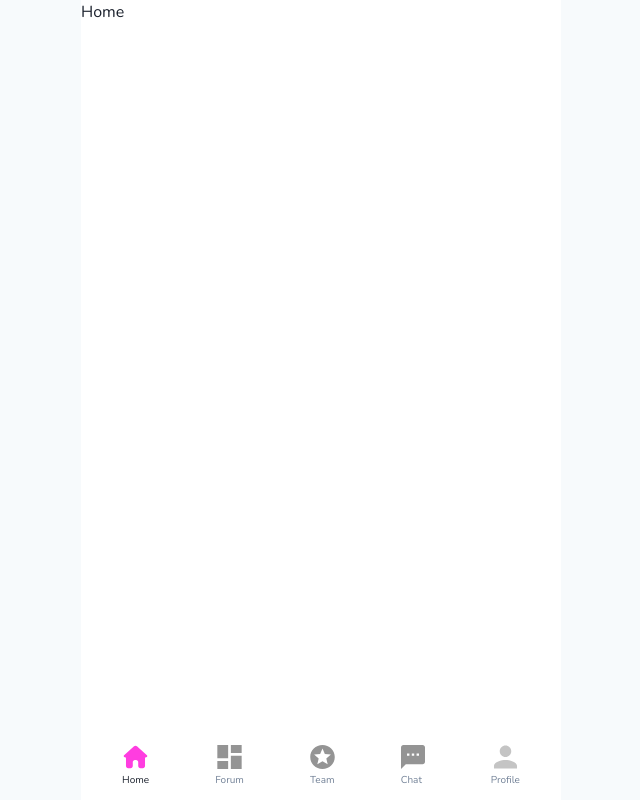
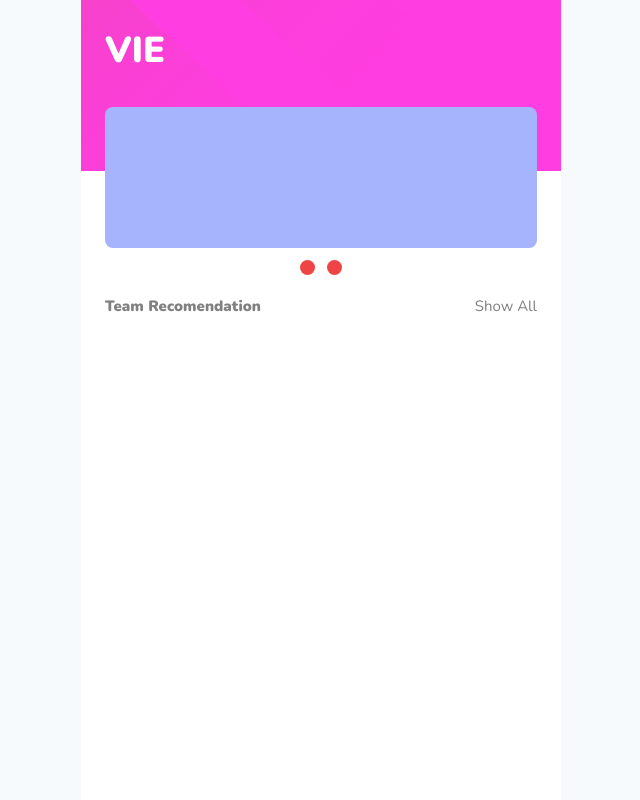
Before and after one commit to milhamm/vie, a Next.js app in the folder app/: page / in a window 1280 px wide. Shown: the whole page, without its empty margins (319-959 px from the left). Built offline with nearby package versions, Linux system fonts and the light colour scheme.

Commit message:
main page

```diff
--- a/app/pages/index.tsx
+++ b/app/pages/index.tsx
@@ -1,13 +1,45 @@
+import { Text, Input, Button, Link } from "@chakra-ui/react";
 import BottomNav from "components/BottomNav";
 import DefaultLayout from "components/Layouts/DefaultLayout";
 import type { NextPage } from "next";
 import Head from "next/head";
 import Image from "next/image";
 
-export default function Home() {
+const Home= () =>{
   return (
-    <DefaultLayout>
-      <h1>Home</h1>
-    </DefaultLayout>
+    <div>
+      <div className="w-full bg-[#FF3DE0] h-[171px] p-6 auth-banner">
+        <Text fontSize={36} fontWeight="900" color="white">
+          VIE
+        </Text>
+      </div>
+      <div className="px-6 mt-[-4rem] h-[430px] flex flex-col items-between">
+        <div className="bg-indigo-300 h-[141px] w-full rounded-lg  ">
+
+        </div>
+        <div className="gap-3 mt-3 flex justify-center">
+          <div className="bg-red-500 h-[15px] w-[15px] rounded-full ">
+
+          </div>
+          <div className="bg-red-500 h-[15px] w-[15px] rounded-full ">
+
+          </div>
+        </div>
+        <div className="mt-5 flex justify-between ">
+          <Text fontSize={15} fontWeight="800" color="Grey">
+            Team Recomendation
+          </Text>
+
+          <Text fontSize={15} fontWeight="400" color="Grey">
+            Show All
+          </Text>
+        </div>
+
+
+      </div>
+
+    </div>
   );
-}
+
+};
+export default Home;
```
Also changed, not shown: 1 other file (tests, documents, lock files or other folders).
